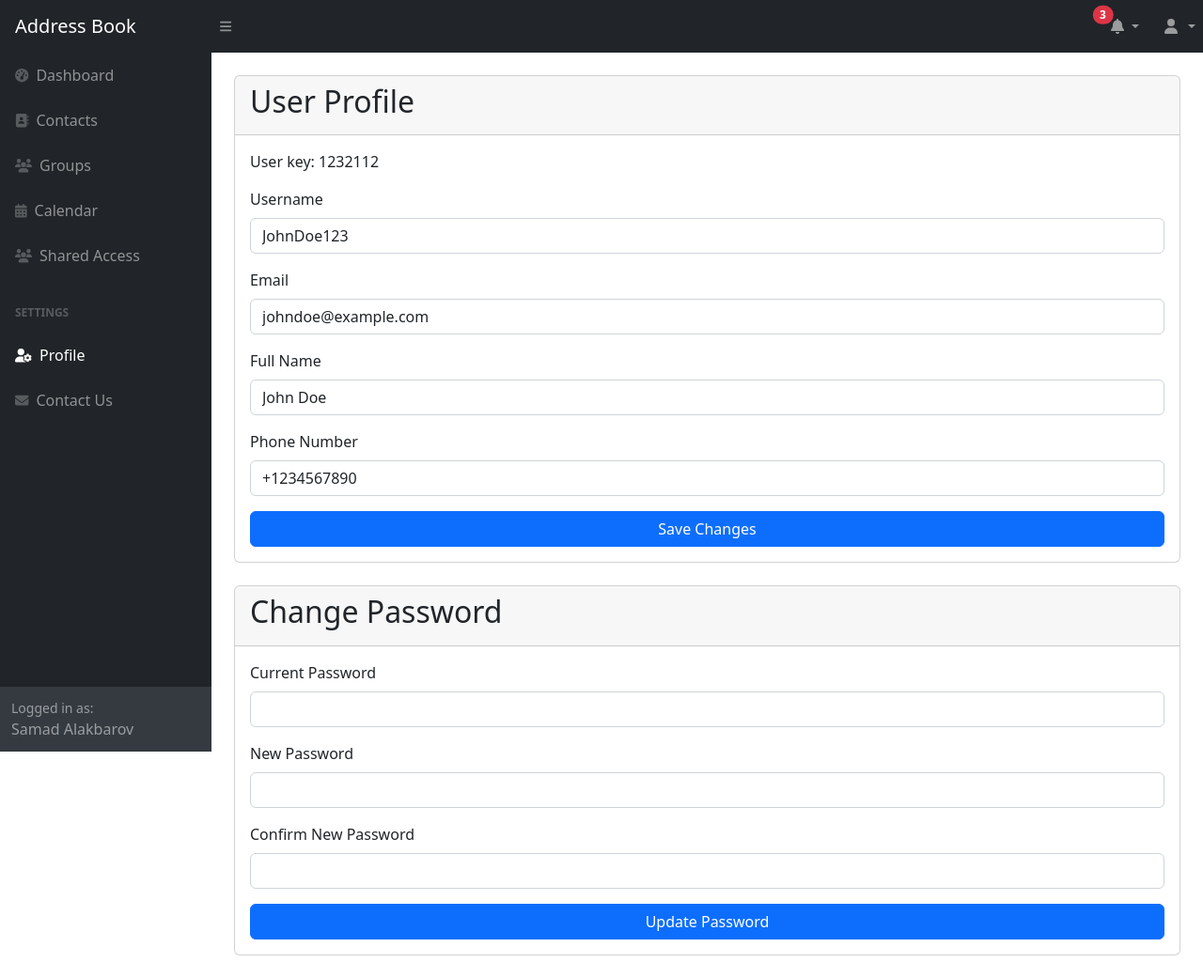
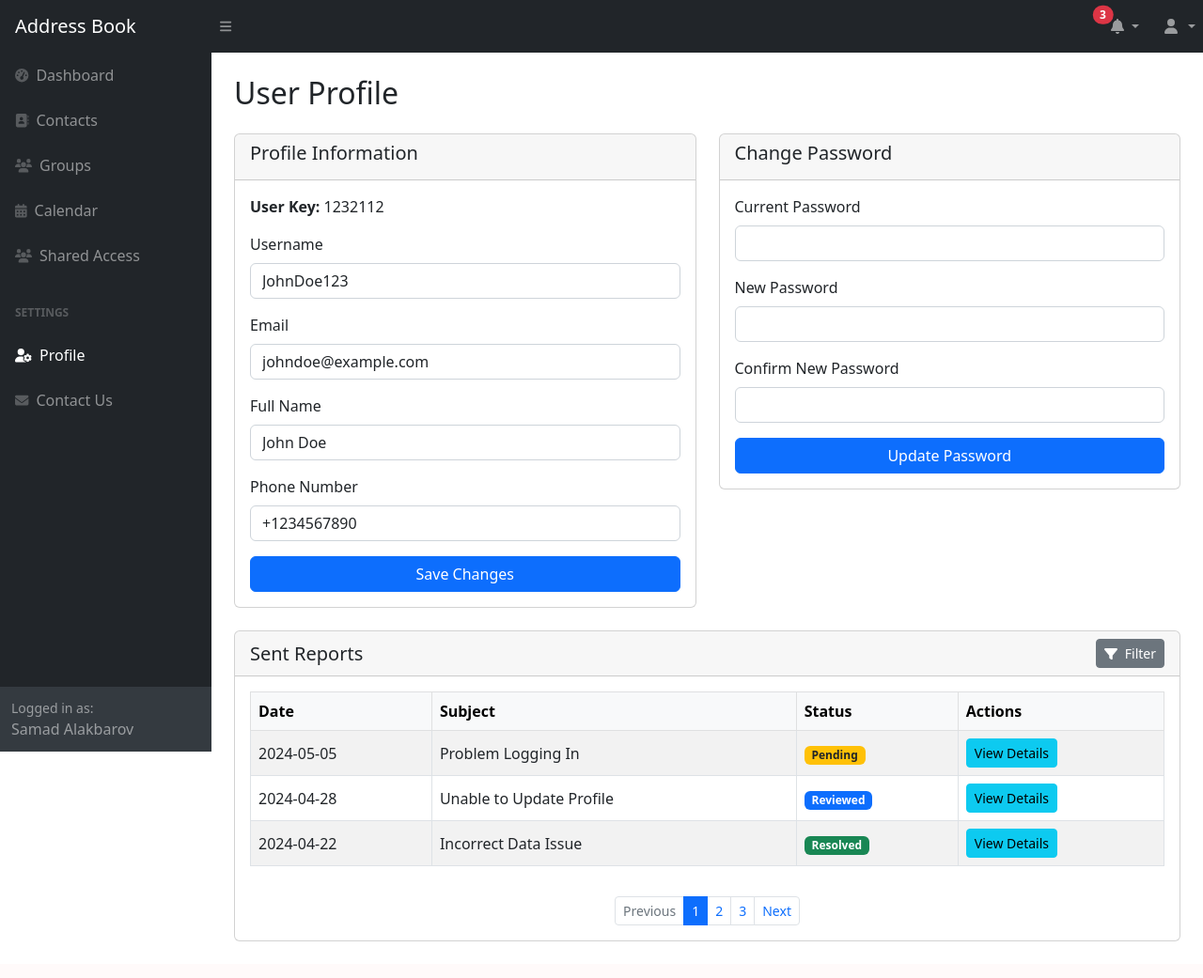
Before and after one commit to Samad126/AdressBookAppWeb, an ASP.NET Core app: page /Profile in a window 1280 px wide. Shown: the whole page at 94% size. After the commit the page ends 1002 px from the top, so only its background shows below. Run offline with ASP.NET Core 8, Linux system fonts and the light colour scheme; some libraries are stand-ins or nearby versions.

Commit message:
Add report functionality and UI enhancements
- Implemented `Report(int id)` action in `ProfileController.cs`.
- Updated `Index.cshtml` to improve layout and user experience, including a new title, profile information card, password change card, and a section for sent reports with pagination.
- Created `Report.cshtml` to display detailed report information and admin responses, with navigation options to return to the profile or cancel the report.

```diff
--- a/Controllers/ProfileController.cs
+++ b/Controllers/ProfileController.cs
@@ -8,5 +8,10 @@ namespace AdressBookAppWeb.Controllers
         {
             return View();
         }
+
+        public IActionResult Report(int id)
+        {
+            return View(id);
+        }
     }
 }
--- a/Views/Profile/Index.cshtml
+++ b/Views/Profile/Index.cshtml
@@ -1,17 +1,21 @@
 @{
-    ViewData["Title"] = "Profile";
+    ViewData["Title"] = "User Profile";
 }
 
-<!-- User Profile Card -->
-<div class="card m-4">
+<div class="container-fluid px-4 mt-4 pb-4">
+    <h2 class="mb-4">User Profile</h2>
+
+    <div class="row gy-4">
+        <!-- Profile Info -->
+        <div class="col-lg-6">
+            <div class="card">
                 <div class="card-header">
-        <h2>User Profile</h2>
+                    <h5>Profile Information</h5>
                 </div>
                 <div class="card-body">
-        <!-- View & Edit Profile Section -->
                     <form id="profileForm">
                         <div class="mb-3">
-                <p>User key: 1232112</p>
+                            <p><strong>User Key:</strong> 1232112</p>
                         </div>
                         <div class="mb-3">
                             <label for="username" class="form-label">Username</label>
@@ -29,17 +33,19 @@
                             <label for="phone" class="form-label">Phone Number</label>
                             <input type="text" class="form-control" id="phone" name="phone" value="+1234567890">
                         </div>
-            <div class="d-grid gap-2">
+                        <div class="d-grid">
                             <button type="submit" class="btn btn-primary">Save Changes</button>
                         </div>
                     </form>
                 </div>
             </div>
+        </div>
 
-<!-- Change Password Card -->
-<div class="card m-4">
+        <!-- Password Change -->
+        <div class="col-lg-6">
+            <div class="card">
                 <div class="card-header">
-        <h2>Change Password</h2>
+                    <h5>Change Password</h5>
                 </div>
                 <div class="card-body">
                     <form id="passwordForm">
@@ -55,9 +61,109 @@
                             <label for="confirmPassword" class="form-label">Confirm New Password</label>
                             <input type="password" class="form-control" id="confirmPassword" name="confirmPassword">
                         </div>
-            <div class="d-grid gap-2">
+                        <div class="d-grid">
                             <button type="submit" class="btn btn-primary">Update Password</button>
                         </div>
                     </form>
                 </div>
             </div>
+        </div>
+
+        <!-- Sent Reports Table -->
+        <div class="col-12">
+            <div class="card">
+                <div class="card-header d-flex justify-content-between align-items-center">
+                    <h5 class="mb-0">Sent Reports</h5>
+                    <button class="btn btn-sm btn-secondary" type="button" data-bs-toggle="offcanvas" data-bs-target="#filterReportsOffcanvas">
+                        <i class="fas fa-filter me-1"></i> Filter
+                    </button>
+                </div>
+                <div class="card-body">
+                    <div class="table-responsive">
+                        <table class="table table-bordered table-striped align-middle">
+                            <thead class="table-light">
+                                <tr>
+                                    <th>Date</th>
+                                    <th>Subject</th>
+                                    <th>Status</th>
+                                    <th>Actions</th>
+                                </tr>
+                            </thead>
+                            <tbody>
+                                <tr>
+                                    <td>2024-05-05</td>
+                                    <td>Problem Logging In</td>
+                                    <td><span class="badge bg-warning text-dark">Pending</span></td>
+                                    <td><a href="/Profile/Report/1" class="btn btn-sm btn-info">View Details</a></td>
+                                </tr>
+                                <tr>
+                                    <td>2024-04-28</td>
+                                    <td>Unable to Update Profile</td>
+                                    <td><span class="badge bg-primary text-white">Reviewed</span></td>
+                                    <td><a href="/Profile/Report/2" class="btn btn-sm btn-info">View Details</a></td>
+                                </tr>
+                                <tr>
+                                    <td>2024-04-22</td>
+                                    <td>Incorrect Data Issue</td>
+                                    <td><span class="badge bg-success">Resolved</span></td>
+                                    <td><a href="/Profile/Report/3" class="btn btn-sm btn-info">View Details</a></td>
+                                </tr>
+                            </tbody>
+                        </table>
+                    </div>
+
+                    <!-- Pagination Controls -->
+                    <div class="d-flex justify-content-center mt-3">
+                        <nav aria-label="Report Pagination">
+                            <ul class="pagination pagination-sm mb-0">
+                                <li class="page-item disabled">
+                                    <a class="page-link" href="#" tabindex="-1" aria-disabled="true">Previous</a>
+                                </li>
+                                <li class="page-item active"><a class="page-link" href="#">1</a></li>
+                                <li class="page-item"><a class="page-link" href="#">2</a></li>
+                                <li class="page-item"><a class="page-link" href="#">3</a></li>
+                                <li class="page-item">
+                                    <a class="page-link" href="#">Next</a>
+                                </li>
+                            </ul>
+                        </nav>
+                    </div>
+                </div>
+            </div>
+        </div>
+    </div>
+</div>
+
+<!-- Offcanvas Filter -->
+<div class="offcanvas offcanvas-end" tabindex="-1" id="filterReportsOffcanvas" aria-labelledby="filterReportsOffcanvasLabel">
+    <div class="offcanvas-header">
+        <h5 class="offcanvas-title" id="filterReportsOffcanvasLabel">Filter Reports</h5>
+        <button type="button" class="btn-close" data-bs-dismiss="offcanvas" aria-label="Close"></button>
+    </div>
+    <div class="offcanvas-body">
+        <form>
+            <div class="mb-3">
+                <label for="reportStatusFilter" class="form-label">Status</label>
+                <select class="form-select" id="reportStatusFilter">
+                    <option selected>All</option>
+                    <option>Pending</option>
+                    <option>Reviewed</option>
+                    <option>Resolved</option>
+                </select>
+            </div>
+
+            <div class="mb-3">
+                <label class="form-label">Date Range</label>
+                <div class="d-flex gap-2">
+                    <input type="date" class="form-control" id="fromDate">
+                    <input type="date" class="form-control" id="toDate">
+                </div>
+            </div>
+
+            <div class="d-grid gap-2">
+                <button type="submit" class="btn btn-primary">Apply Filter</button>
+                <button type="reset" class="btn btn-secondary">Reset</button>
+            </div>
+        </form>
+    </div>
+</div>
```
Also changed, not shown: Views/Profile/Report.cshtml (added, +46 -0 lines). Lines whose indentation alone changed are shown as unchanged.
